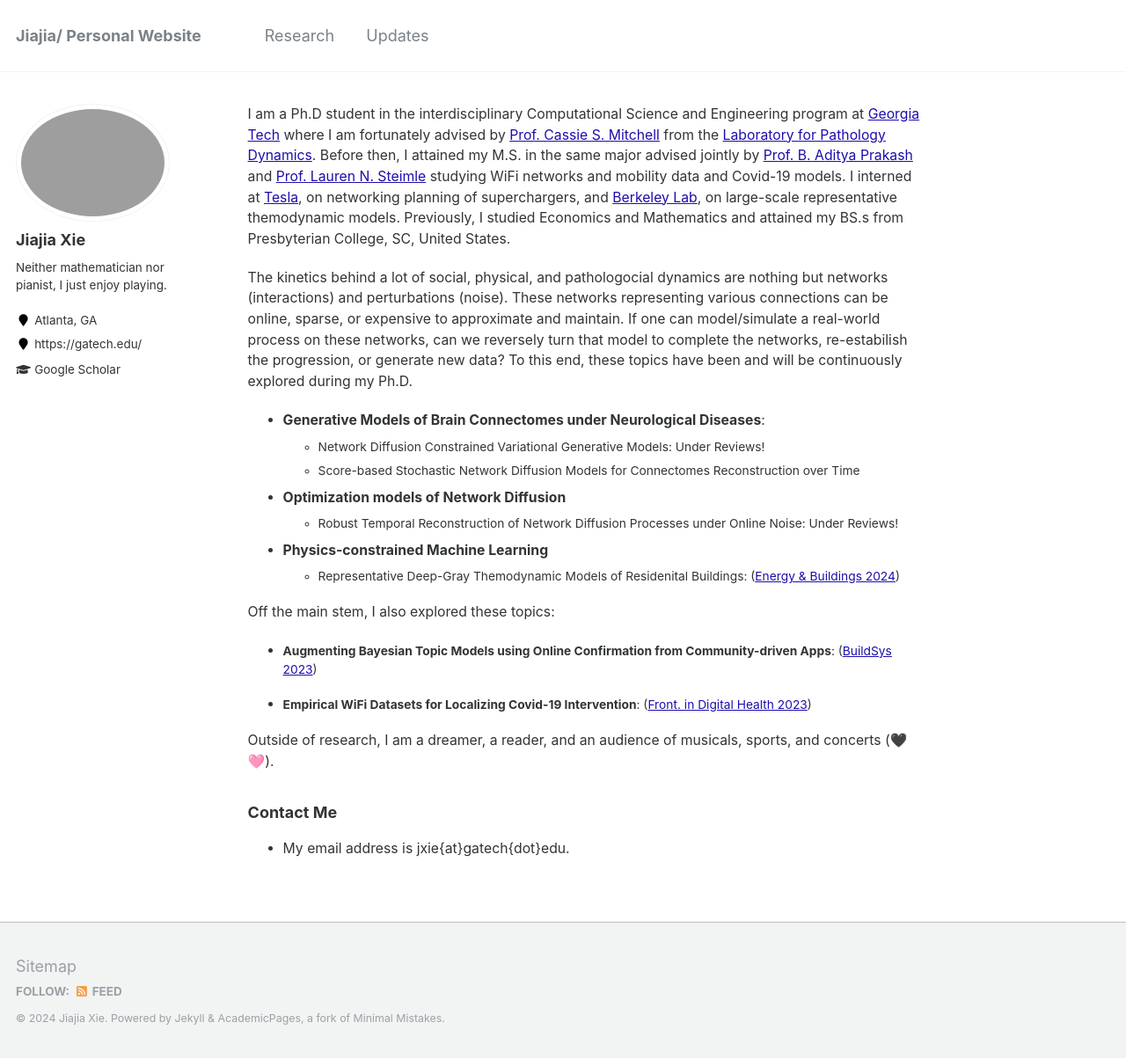
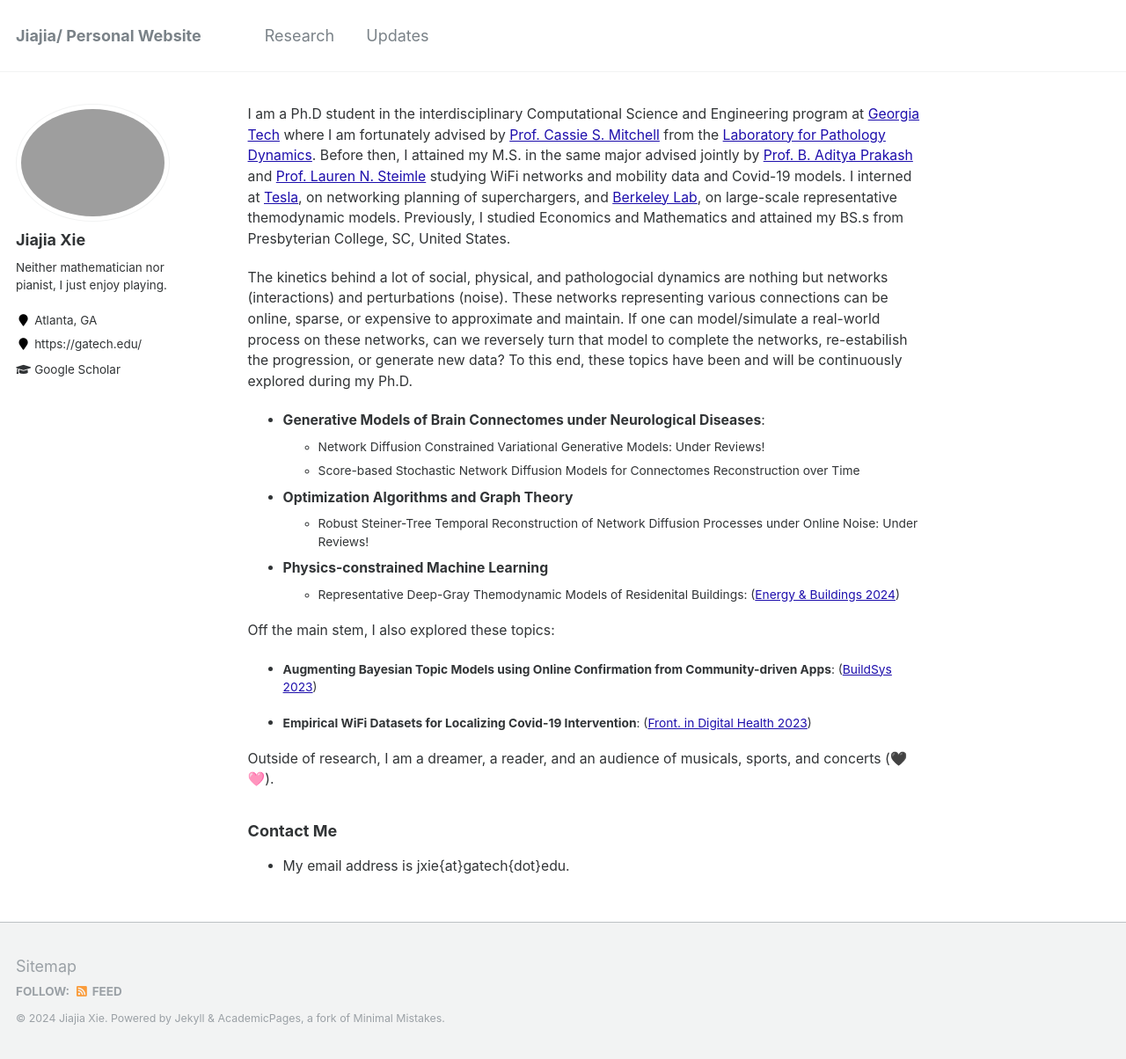
Before and after one commit to jxie1997/jxie1997.github.io, a Jekyll site: the page built from _pages/about.md, in a window 1280 px wide and 1204 px high. Shown: the whole window at 88% size. Built offline with Jekyll 4.4.1, drawn with Linux system fonts in a browser that asks for light colours.

Commit message:
updates aug 14 2024 3

```diff
--- a/_pages/about.md
+++ b/_pages/about.md
@@ -20,8 +20,8 @@ The kinetics behind a lot of social, physical, and pathologocial dynamics are no
   - Network Diffusion Constrained Variational Generative Models: Under Reviews!
   - Score-based Stochastic Network Diffusion Models for Connectomes Reconstruction over Time
 
-* **Optimization models of Network Diffusion**
-  - Robust Temporal Reconstruction of Network Diffusion Processes under Online Noise: Under Reviews!
+* **Optimization Algorithms and Graph Theory**
+  - Robust Steiner-Tree Temporal Reconstruction of Network Diffusion Processes under Online Noise: Under Reviews!
 
 * **Physics-constrained Machine Learning**
   - Representative Deep-Gray Themodynamic Models of Residenital Buildings: ([Energy & Buildings 2024](https://www.sciencedirect.com/science/article/abs/pii/S0378778824005243))
```
